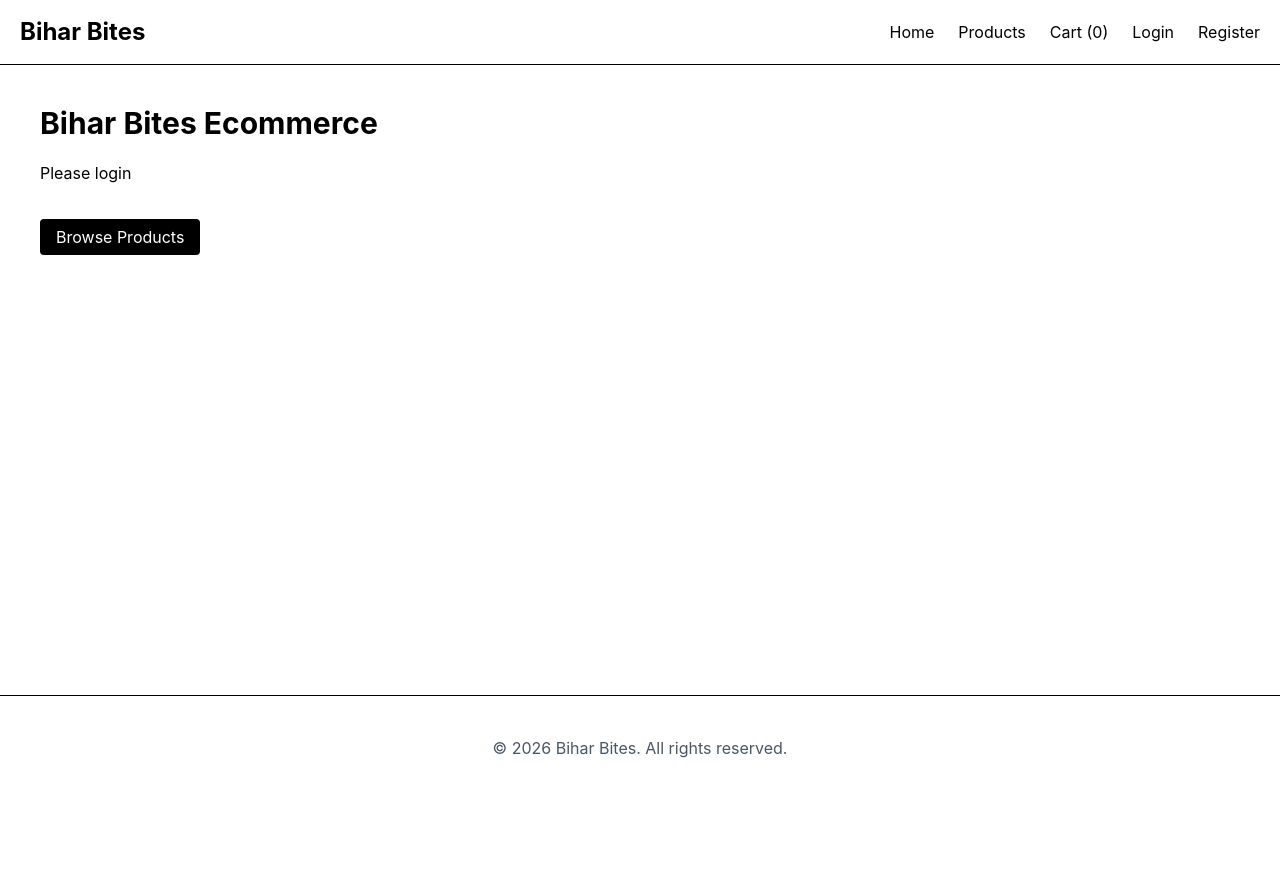
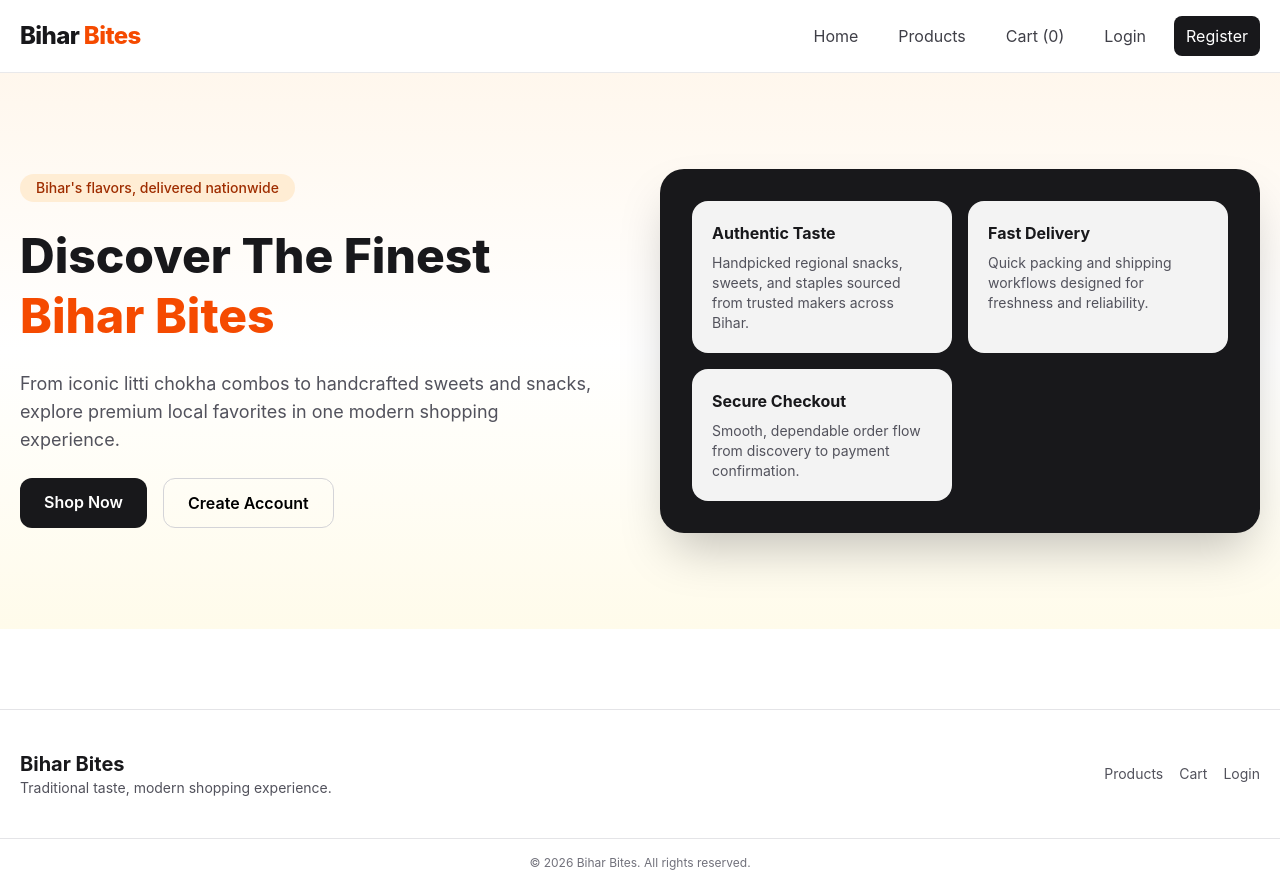
Before and after one commit to Anshulranjan845/Bihar_bites_ecommerce, a React (Vite) app in the folder client/: page / in a window 1280 px wide. Before the commit the page ends 800 px from the top, so only its background shows below. Built offline with nearby package versions, Linux system fonts and the light colour scheme; no server answers.

Commit message:
Revamp storefront UI with Tailwind and Framer Motion

```diff
--- a/client/package.json
+++ b/client/package.json
@@ -17,7 +17,8 @@
     "react-hot-toast": "^2.6.0",
     "react-router-dom": "^7.15.0",
     "use-debounce": "^10.1.1",
-    "zustand": "^5.0.13"
+    "zustand": "^5.0.13",
+    "framer-motion": "^12.23.24"
   },
   "devDependencies": {
     "@eslint/js": "^10.0.1",
--- a/client/src/components/Footer.jsx
+++ b/client/src/components/Footer.jsx
@@ -1,8 +1,21 @@
+import { Link } from "react-router-dom";
+
 export default function Footer() {
   return (
-    <footer className="border-t mt-20">
-      <div className="max-w-7xl mx-auto px-5 py-10 text-center text-gray-600">
-        <p>© 2026 Bihar Bites. All rights reserved.</p>
+    <footer className="border-t border-zinc-200 mt-20 bg-white">
+      <div className="max-w-7xl mx-auto px-5 py-10 grid gap-4 md:grid-cols-2 md:items-center">
+        <div>
+          <p className="text-xl font-bold text-zinc-900">Bihar Bites</p>
+          <p className="text-zinc-600 text-sm">Traditional taste, modern shopping experience.</p>
+        </div>
+        <div className="md:text-right space-x-4 text-sm text-zinc-600">
+          <Link to="/products" className="hover:text-zinc-900">Products</Link>
+          <Link to="/cart" className="hover:text-zinc-900">Cart</Link>
+          <Link to="/login" className="hover:text-zinc-900">Login</Link>
+        </div>
+      </div>
+      <div className="border-t border-zinc-200 text-center text-xs text-zinc-500 py-4">
+        © 2026 Bihar Bites. All rights reserved.
       </div>
     </footer>
   );
--- a/client/src/components/Navbar.jsx
+++ b/client/src/components/Navbar.jsx
@@ -1,39 +1,50 @@
 import { Link } from "react-router-dom";
+import { motion } from "framer-motion";
 
 import useAuthStore from "../features/auth/store/authStore";
-
 import useCartStore from "../features/cart/store/cartStore";
 
 export default function Navbar() {
   const user = useAuthStore((state) => state.user);
-
   const cartItems = useCartStore((state) => state.cartItems);
 
   return (
-    <header className="border-b sticky top-0 bg-white z-50">
-      <div className="max-w-7xl mx-auto px-5 py-4 flex items-center justify-between">
-        <Link to="/" className="text-2xl font-bold">
-          Bihar Bites
+    <header className="border-b border-zinc-200/80 sticky top-0 bg-white/90 backdrop-blur z-50">
+      <div className="max-w-7xl mx-auto px-5 py-4 flex items-center justify-between gap-4">
+        <Link to="/" className="text-2xl font-extrabold tracking-tight text-zinc-900">
+          Bihar <span className="text-orange-600">Bites</span>
         </Link>
 
-        <nav className="flex items-center gap-6">
-          <Link to="/">Home</Link>
-
-          <Link to="/products">Products</Link>
-
-          <Link to="/cart">Cart ({cartItems.length})</Link>
+        <nav className="flex items-center gap-2 md:gap-4 text-sm md:text-base flex-wrap justify-end">
+          {[
+            { to: "/", label: "Home" },
+            { to: "/products", label: "Products" },
+            { to: "/cart", label: `Cart (${cartItems.length})` },
+          ].map((item) => (
+            <motion.div key={item.to} whileHover={{ y: -2 }} whileTap={{ scale: 0.98 }}>
+              <Link to={item.to} className="rounded-lg px-3 py-2 text-zinc-700 hover:bg-zinc-100 hover:text-zinc-900 transition">
+                {item.label}
+              </Link>
+            </motion.div>
+          ))}
 
           {user ? (
             <>
-              {user.role === "ADMIN" && <Link to="/admin">Admin</Link>}
-
-              <span>{user.name}</span>
+              {user.role === "ADMIN" && (
+                <Link to="/admin" className="rounded-lg px-3 py-2 text-zinc-700 hover:bg-zinc-100 hover:text-zinc-900 transition">
+                  Admin
+                </Link>
+              )}
+              <span className="rounded-lg bg-orange-100 text-orange-800 px-3 py-2 font-medium">{user.name}</span>
             </>
           ) : (
             <>
-              <Link to="/login">Login</Link>
-
-              <Link to="/register">Register</Link>
+              <Link to="/login" className="rounded-lg px-3 py-2 text-zinc-700 hover:bg-zinc-100 hover:text-zinc-900 transition">
+                Login
+              </Link>
+              <Link to="/register" className="rounded-lg bg-zinc-900 text-white px-3 py-2 hover:bg-zinc-700 transition">
+                Register
+              </Link>
             </>
           )}
         </nav>
--- a/client/src/pages/HomePage.jsx
+++ b/client/src/pages/HomePage.jsx
@@ -1,18 +1,22 @@
+import { Link } from "react-router-dom";
+import { motion } from "framer-motion";
+
 import { logoutUser } from "../features/auth/services/authService";
-
 import useAuthStore from "../features/auth/store/authStore";
 
-import { Link } from "react-router-dom";
+const features = [
+  { title: "Authentic Taste", text: "Handpicked regional snacks, sweets, and staples sourced from trusted makers across Bihar." },
+  { title: "Fast Delivery", text: "Quick packing and shipping workflows designed for freshness and reliability." },
+  { title: "Secure Checkout", text: "Smooth, dependable order flow from discovery to payment confirmation." },
+];
 
 export default function HomePage() {
   const user = useAuthStore((state) => state.user);
-
   const logout = useAuthStore((state) => state.logout);
 
   const handleLogout = async () => {
     try {
       await logoutUser();
-
       logout();
     } catch (error) {
       console.log(error);
@@ -20,31 +24,78 @@ export default function HomePage() {
   };
 
   return (
-    <div className="p-10 space-y-5">
-      <h1 className="text-3xl font-bold">Bihar Bites Ecommerce</h1>
+    <div className="bg-gradient-to-b from-orange-50 via-white to-amber-50">
+      <section className="max-w-7xl mx-auto px-5 py-16 lg:py-24">
+        <div className="grid gap-10 lg:grid-cols-2 lg:items-center">
+          <motion.div
+            initial={{ opacity: 0, y: 24 }}
+            animate={{ opacity: 1, y: 0 }}
+            transition={{ duration: 0.6 }}
+            className="space-y-6"
+          >
+            <p className="inline-flex rounded-full bg-orange-100 px-4 py-1 text-sm font-medium text-orange-800">
+              Bihar&apos;s flavors, delivered nationwide
+            </p>
 
-      {user ? (
-        <div className="space-y-3">
-          <p>Welcome, {user.name}</p>
+            <h1 className="text-4xl md:text-5xl font-extrabold leading-tight text-zinc-900">
+              Discover The Finest
+              <span className="text-orange-600"> Bihar Bites</span>
+            </h1>
 
-          <p>Role: {user.role}</p>
+            <p className="text-zinc-600 text-lg max-w-xl">
+              From iconic litti chokha combos to handcrafted sweets and snacks,
+              explore premium local favorites in one modern shopping experience.
+            </p>
 
-          <button
-            onClick={handleLogout}
-            className="bg-black text-white px-4 py-2 rounded"
+            <div className="flex flex-wrap gap-4">
+              <Link to="/products" className="rounded-xl bg-zinc-900 text-white px-6 py-3 font-semibold hover:bg-zinc-700 transition">
+                Shop Now
+              </Link>
+
+              {!user && (
+                <Link to="/register" className="rounded-xl border border-zinc-300 px-6 py-3 font-semibold hover:bg-zinc-100 transition">
+                  Create Account
+                </Link>
+              )}
+            </div>
+
+            {user && (
+              <div className="rounded-2xl border border-zinc-200 bg-white p-5 shadow-sm space-y-3 max-w-md">
+                <p className="text-zinc-500 text-sm">Signed in as</p>
+                <p className="font-bold text-lg text-zinc-900">{user.name}</p>
+                <p className="text-zinc-600">Role: {user.role}</p>
+                <button onClick={handleLogout} className="rounded-lg bg-zinc-900 text-white px-4 py-2 text-sm font-medium hover:bg-zinc-700 transition">
+                  Logout
+                </button>
+              </div>
+            )}
+          </motion.div>
+
+          <motion.div
+            initial={{ opacity: 0, scale: 0.96 }}
+            animate={{ opacity: 1, scale: 1 }}
+            transition={{ duration: 0.6, delay: 0.1 }}
+            className="relative"
           >
-            Logout
-          </button>
+            <div className="rounded-3xl bg-zinc-900 p-8 shadow-2xl">
+              <div className="grid gap-4 md:grid-cols-2">
+                {features.map((feature, index) => (
+                  <motion.article
+                    key={feature.title}
+                    initial={{ opacity: 0, y: 16 }}
+                    animate={{ opacity: 1, y: 0 }}
+                    transition={{ duration: 0.4, delay: 0.15 + index * 0.1 }}
+                    className="rounded-2xl bg-white/95 p-5"
+                  >
+                    <h3 className="font-bold text-zinc-900 mb-2">{feature.title}</h3>
+                    <p className="text-sm text-zinc-600">{feature.text}</p>
+                  </motion.article>
+                ))}
+              </div>
+            </div>
+          </motion.div>
         </div>
-      ) : (
-        <p>Please login</p>
-      )}
-
-      <div className="pt-5">
-        <Link to="/products" className="bg-black text-white px-4 py-2 rounded">
-          Browse Products
-        </Link>
-      </div>
+      </section>
     </div>
   );
 }
```
